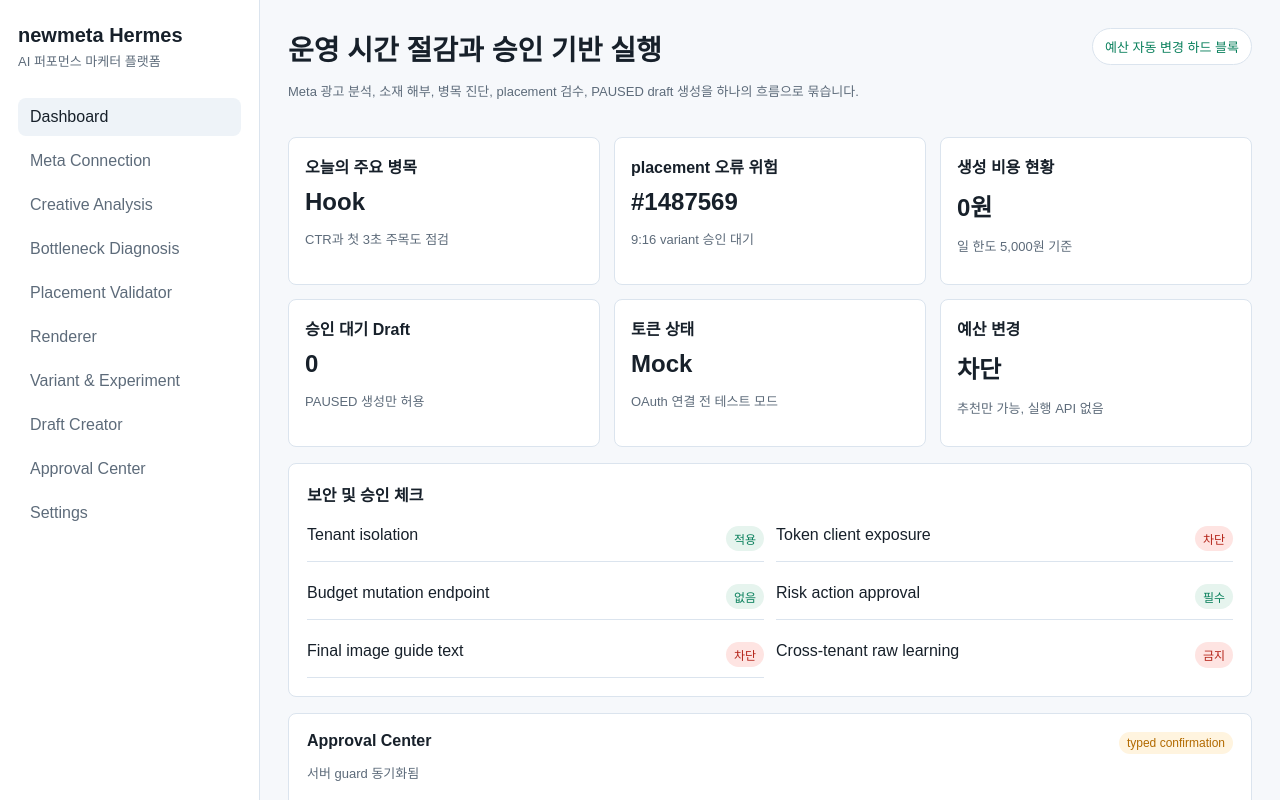
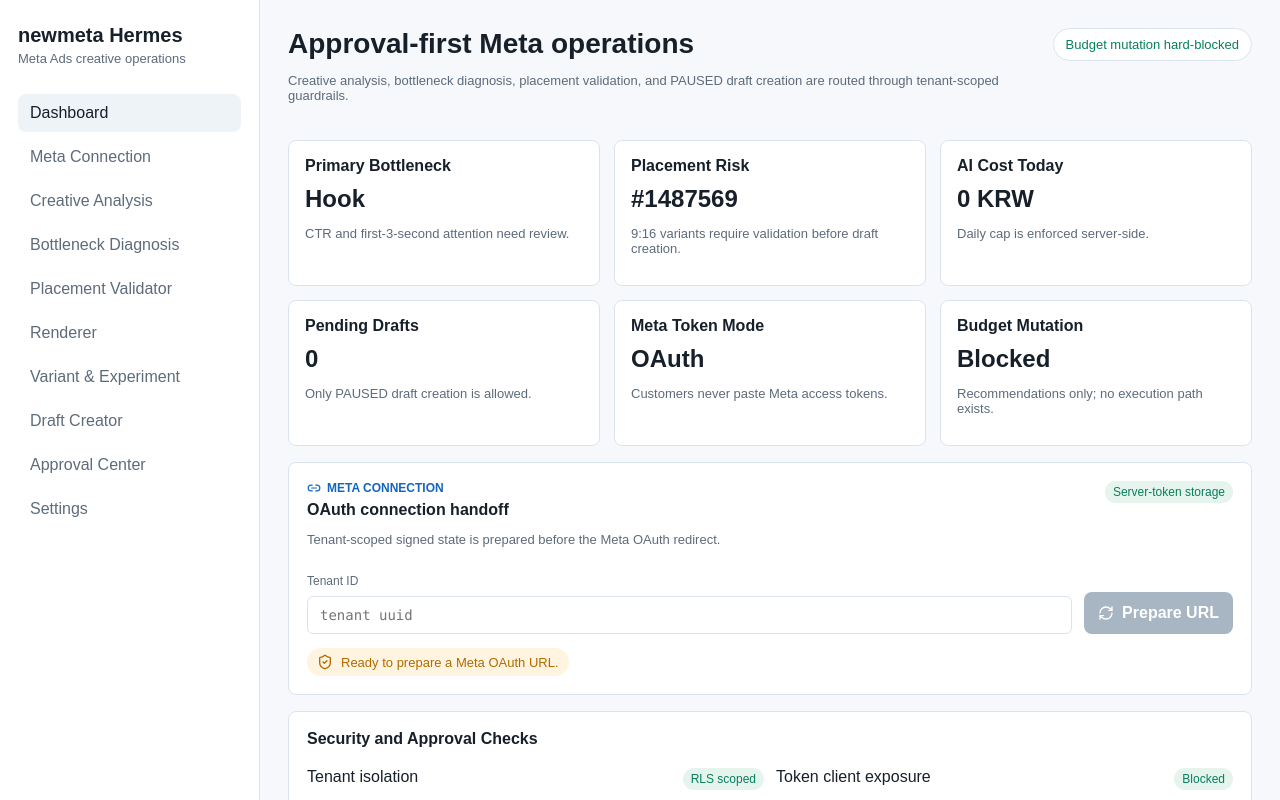
Before and after one commit to ert93333-ops/newmeta, a Next.js app: page / in a window 1280 px wide. Shown: the top 800 px of the page. Built offline with nearby package versions, Linux system fonts and the light colour scheme.

Commit message:
Add Meta connection launch panel

```diff
--- a/src/app/globals.css
+++ b/src/app/globals.css
@@ -161,6 +161,129 @@ textarea {
 
 .panel-heading h2 {
   margin-bottom: 6px;
+}
+
+.eyebrow {
+  display: inline-flex;
+  align-items: center;
+  gap: 6px;
+  margin: 0 0 6px;
+  color: var(--accent);
+  font-size: 12px;
+  font-weight: 700;
+  text-transform: uppercase;
+}
+
+.meta-connection-panel {
+  scroll-margin-top: 18px;
+}
+
+.meta-connect-form {
+  display: grid;
+  grid-template-columns: minmax(260px, 1fr) auto;
+  align-items: end;
+  gap: 12px;
+}
+
+.meta-tenant-field input {
+  font-family: ui-monospace, SFMono-Regular, Consolas, "Liberation Mono", monospace;
+}
+
+.meta-connect-button {
+  min-height: 42px;
+  white-space: nowrap;
+}
+
+.meta-connection-state {
+  display: inline-flex;
+  align-items: center;
+  gap: 8px;
+  margin-top: 14px;
+  border-radius: 999px;
+  padding: 6px 10px;
+  font-size: 13px;
+}
+
+.meta-connection-state.idle,
+.meta-connection-state.loading {
+  background: #fff4df;
+  color: var(--warn);
+}
+
+.meta-connection-state.ready {
+  background: #e6f4ee;
+  color: var(--good);
+}
+
+.meta-connection-state.blocked {
+  background: #fee4e2;
+  color: var(--bad);
+}
+
+.meta-connection-details {
+  display: grid;
+  gap: 12px;
+  margin-top: 14px;
+  border-top: 1px solid var(--line);
+  padding-top: 14px;
+}
+
+.meta-detail-row {
+  display: flex;
+  justify-content: space-between;
+  gap: 16px;
+}
+
+.meta-detail-row span,
+.scope-list span {
+  color: var(--muted);
+  font-size: 12px;
+}
+
+.meta-detail-row strong {
+  min-width: 0;
+  overflow-wrap: anywhere;
+  font-size: 13px;
+  text-align: right;
+}
+
+.scope-groups {
+  display: grid;
+  grid-template-columns: repeat(2, minmax(0, 1fr));
+  gap: 12px;
+}
+
+.scope-list ul {
+  display: flex;
+  flex-wrap: wrap;
+  gap: 6px;
+  margin: 6px 0 0;
+  padding: 0;
+  list-style: none;
+}
+
+.scope-list li {
+  border: 1px solid var(--line);
+  border-radius: 999px;
+  background: #fff;
+  padding: 4px 8px;
+  color: var(--ink);
+  font-size: 12px;
+}
+
+.meta-oauth-link {
+  display: inline-flex;
+  align-items: center;
+  justify-content: center;
+  gap: 8px;
+  width: fit-content;
+  border-radius: 8px;
+  background: var(--accent);
+  color: #fff;
+  padding: 10px 14px;
+  font-size: 14px;
+  font-weight: 700;
+  text-decoration: none;
 }
 
 .checks {
@@ -370,13 +493,28 @@ textarea {
 
   .grid,
   .checks,
-  .approval-layout {
+  .approval-layout,
+  .meta-connect-form,
+  .scope-groups {
     grid-template-columns: 1fr;
   }
 
   .header,
   .panel-heading {
     display: grid;
+  }
+
+  .meta-connect-button,
+  .meta-oauth-link {
+    width: 100%;
+  }
+
+  .meta-detail-row {
+    display: grid;
+  }
+
+  .meta-detail-row strong {
+    text-align: left;
   }
 }
 
--- /dev/null
+++ b/src/app/meta-connection-panel.tsx
@@ -0,0 +1,211 @@
+"use client";
+
+import { type FormEvent, useEffect, useMemo, useState } from "react";
+import { ExternalLink, Link2, RefreshCw, ShieldCheck } from "lucide-react";
+import { createSupabaseBrowserClient } from "@/lib/supabase/browser";
+
+type ConnectStatus = "idle" | "loading" | "ready" | "blocked";
+
+interface ConnectUrlResponse {
+  connectUrl?: string;
+  requiredScopes?: string[];
+  optionalScopes?: string[];
+  stateBound?: boolean;
+  stateExpiresAt?: string;
+  tokenPolicy?: string;
+  error?: {
+    code?: string;
+    message?: string;
+  };
+}
+
+const TENANT_STORAGE_KEY = "hermes:tenant-id";
+
+export function MetaConnectionPanel() {
+  const [tenantId, setTenantId] = useState("");
+  const [status, setStatus] = useState<ConnectStatus>("idle");
+  const [result, setResult] = useState<ConnectUrlResponse | null>(null);
+  const [error, setError] = useState<string | null>(null);
+
+  useEffect(() => {
+    setTenantId(readTenantId());
+  }, []);
+
+  const requiredScopes = useMemo(() => result?.requiredScopes ?? [], [result]);
+  const optionalScopes = useMemo(() => result?.optionalScopes ?? [], [result]);
+
+  async function handleSubmit(event: FormEvent<HTMLFormElement>) {
+    event.preventDefault();
+    const normalizedTenantId = tenantId.trim();
+    if (!normalizedTenantId) {
+      setStatus("blocked");
+      setError("TENANT_ID_REQUIRED");
+      setResult(null);
+      return;
+    }
+
+    persistTenantId(normalizedTenantId);
+    setTenantId(normalizedTenantId);
+    setStatus("loading");
+    setError(null);
+    setResult(null);
+
+    const headers: Record<string, string> = {
+      "x-tenant-id": normalizedTenantId
+    };
+    const bearer = await getSupabaseBearer();
+    if (bearer) {
+      headers.authorization = `Bearer ${bearer}`;
+    }
+
+    const response = await fetch("/api/integrations/meta/connect-url", {
+      method: "GET",
+      headers
+    });
+    const body = (await response.json()) as ConnectUrlResponse;
+
+    if (!response.ok || !body.connectUrl) {
+      setStatus("blocked");
+      setError(body.error?.code ?? `HTTP_${response.status}`);
+      setResult(body);
+      return;
+    }
+
+    setStatus("ready");
+    setResult(body);
+  }
+
+  return (
+    <section className="panel meta-connection-panel" id="meta-connection">
+      <div className="panel-heading">
+        <div>
+          <p className="eyebrow">
+            <Link2 aria-hidden="true" size={14} />
+            Meta Connection
+          </p>
+          <h2>OAuth connection handoff</h2>
+          <p className="muted">Tenant-scoped signed state is prepared before the Meta OAuth redirect.</p>
+        </div>
+        <span className="tag good">Server-token storage</span>
+      </div>
+
+      <form className="meta-connect-form" onSubmit={handleSubmit}>
+        <label className="field meta-tenant-field">
+          <span>Tenant ID</span>
+          <input
+            autoComplete="off"
+            inputMode="text"
+            onChange={(event) => setTenantId(event.target.value)}
+            placeholder="tenant uuid"
+            value={tenantId}
+          />
+        </label>
+        <button
+          className="approve-button meta-connect-button"
+          disabled={status === "loading" || !tenantId.trim()}
+          type="submit"
+        >
+          <RefreshCw aria-hidden="true" size={16} />
+          Prepare URL
+        </button>
+      </form>
+
+      <div className={`meta-connection-state ${status}`} aria-live="polite">
+        <ShieldCheck aria-hidden="true" size={16} />
+        <span>{getStatusMessage(status, error)}</span>
+      </div>
+
+      {result ? (
+        <div className="meta-connection-details">
+          <div className="meta-detail-row">
+            <span>Token policy</span>
+            <strong>{result.tokenPolicy ?? "Customers never paste Meta access tokens."}</strong>
+          </div>
+          <div className="meta-detail-row">
+            <span>Signed state</span>
+            <strong>{result.stateBound ? "Bound to user and tenant" : "Unavailable"}</strong>
+          </div>
+          <div className="meta-detail-row">
+            <span>State expiry</span>
+            <strong>{formatExpiry(result.stateExpiresAt)}</strong>
+          </div>
+          <div className="scope-groups">
+            <ScopeList label="Required scopes" scopes={requiredScopes} />
+            <ScopeList label="Optional scopes" scopes={optionalScopes} />
+          </div>
+          {result.connectUrl ? (
+            <a className="meta-oauth-link" href={result.connectUrl} rel="noreferrer" target="_blank">
+              <ExternalLink aria-hidden="true" size={16} />
+              Open Meta OAuth
+            </a>
+          ) : null}
+        </div>
+      ) : null}
+    </section>
+  );
+}
+
+function ScopeList({ label, scopes }: { label: string; scopes: string[] }) {
+  return (
+    <div className="scope-list">
+      <span>{label}</span>
+      <ul>
+        {scopes.length > 0 ? scopes.map((scope) => <li key={scope}>{scope}</li>) : <li>Unavailable</li>}
+      </ul>
+    </div>
+  );
+}
+
+function readTenantId(): string {
+  try {
+    return (
+      window.sessionStorage.getItem(TENANT_STORAGE_KEY) ??
+      window.localStorage.getItem(TENANT_STORAGE_KEY) ??
+      ""
+    );
+  } catch {
+    return "";
+  }
+}
+
+function persistTenantId(tenantId: string): void {
+  try {
+    window.sessionStorage.setItem(TENANT_STORAGE_KEY, tenantId);
+    window.localStorage.setItem(TENANT_STORAGE_KEY, tenantId);
+  } catch {
+    // Storage can be disabled in hardened browsers; the header still carries the tenant for this request.
+  }
+}
+
+async function getSupabaseBearer(): Promise<string | undefined> {
+  const supabase = createSupabaseBrowserClient();
+  if (!supabase) {
+    return undefined;
+  }
+  const session = await supabase.auth.getSession();
+  return session.data.session?.access_token;
+}
+
+function getStatusMessage(status: ConnectStatus, error: string | null): string {
+  if (status === "loading") {
+    return "Preparing a signed OAuth state.";
+  }
+  if (status === "ready") {
+    return "Meta OAuth URL is ready.";
+  }
+  if (status === "blocked") {
+    return `Connect URL blocked: ${error ?? "UNKNOWN_ERROR"}.`;
+  }
+  return "Ready to prepare a Meta OAuth URL.";
+}
+
+function formatExpiry(value: string | undefined): string {
+  if (!value) {
+    return "Unavailable";
+  }
+  const date = new Date(value);
+  if (Number.isNaN(date.getTime())) {
+    return value;
+  }
+  return date.toISOString();
+}
--- a/src/app/page.tsx
+++ b/src/app/page.tsx
@@ -1,4 +1,5 @@
 import { ApprovalCenterPanel } from "@/app/approval-center-panel";
+import { MetaConnectionPanel } from "@/app/meta-connection-panel";
 
 const navItems = [
   "Dashboard",
@@ -14,22 +15,46 @@ const navItems = [
 ];
 
 const cards = [
-  { title: "오늘의 주요 병목", value: "Hook", note: "CTR과 첫 3초 주목도 점검" },
-  { title: "placement 오류 위험", value: "#1487569", note: "9:16 variant 승인 대기" },
-  { title: "생성 비용 현황", value: "0원", note: "일 한도 5,000원 기준" },
-  { title: "승인 대기 Draft", value: "0", note: "PAUSED 생성만 허용" },
-  { title: "토큰 상태", value: "Mock", note: "OAuth 연결 전 테스트 모드" },
-  { title: "예산 변경", value: "차단", note: "추천만 가능, 실행 API 없음" }
+  {
+    title: "Primary Bottleneck",
+    value: "Hook",
+    note: "CTR and first-3-second attention need review."
+  },
+  {
+    title: "Placement Risk",
+    value: "#1487569",
+    note: "9:16 variants require validation before draft creation."
+  },
+  {
+    title: "AI Cost Today",
+    value: "0 KRW",
+    note: "Daily cap is enforced server-side."
+  },
+  {
+    title: "Pending Drafts",
+    value: "0",
+    note: "Only PAUSED draft creation is allowed."
+  },
+  {
+    title: "Meta Token Mode",
+    value: "OAuth",
+    note: "Customers never paste Meta access tokens."
+  },
+  {
+    title: "Budget Mutation",
+    value: "Blocked",
+    note: "Recommendations only; no execution path exists."
+  }
 ];
 
 const checks = [
-  ["Tenant isolation", "적용"],
-  ["Token client exposure", "차단"],
-  ["Budget mutation endpoint", "없음"],
-  ["Risk action approval", "필수"],
-  ["Final image guide text", "차단"],
-  ["Cross-tenant raw learning", "금지"]
-];
+  { label: "Tenant isolation", status: "RLS scoped", tone: "good" },
+  { label: "Token client exposure", status: "Blocked", tone: "good" },
+  { label: "Budget mutation endpoint", status: "Absent", tone: "good" },
+  { label: "Risk action approval", status: "Required", tone: "good" },
+  { label: "Final image guide text", status: "Blocked", tone: "good" },
+  { label: "Cross-tenant raw learning", status: "Forbidden", tone: "good" }
+] as const;
 
 export default function Home() {
   return (
@@ -37,7 +62,7 @@ export default function Home() {
       <aside className="sidebar">
         <div className="brand">
           <strong>newmeta Hermes</strong>
-          <span>AI 퍼포먼스 마케터 플랫폼</span>
+          <span>Meta Ads creative operations</span>
         </div>
         <nav className="nav" aria-label="Main">
           {navItems.map((item) => (
@@ -47,15 +72,16 @@ export default function Home() {
           ))}
         </nav>
       </aside>
-      <section className="main">
+      <section className="main" id="dashboard">
         <header className="header">
           <div>
-            <h1>운영 시간 절감과 승인 기반 실행</h1>
+            <h1>Approval-first Meta operations</h1>
             <p className="muted">
-              Meta 광고 분석, 소재 해부, 병목 진단, placement 검수, PAUSED draft 생성을 하나의 흐름으로 묶습니다.
+              Creative analysis, bottleneck diagnosis, placement validation, and PAUSED draft creation are
+              routed through tenant-scoped guardrails.
             </p>
           </div>
-          <span className="status-pill">예산 자동 변경 하드 블록</span>
+          <span className="status-pill">Budget mutation hard-blocked</span>
         </header>
 
         <section className="grid" aria-label="Dashboard metrics">
@@ -70,13 +96,15 @@ export default function Home() {
           ))}
         </section>
 
-        <section className="panel">
-          <h2>보안 및 승인 체크</h2>
+        <MetaConnectionPanel />
+
+        <section className="panel" id="settings">
+          <h2>Security and Approval Checks</h2>
           <div className="checks">
-            {checks.map(([label, status]) => (
-              <div className="check-row" key={label}>
-                <span>{label}</span>
-                <span className={status === "차단" || status === "금지" ? "tag bad" : "tag good"}>{status}</span>
+            {checks.map((check) => (
+              <div className="check-row" key={check.label}>
+                <span>{check.label}</span>
+                <span className={`tag ${check.tone}`}>{check.status}</span>
               </div>
             ))}
           </div>
```
Also changed, not shown: 2 other files (tests, documents, lock files or other folders).
